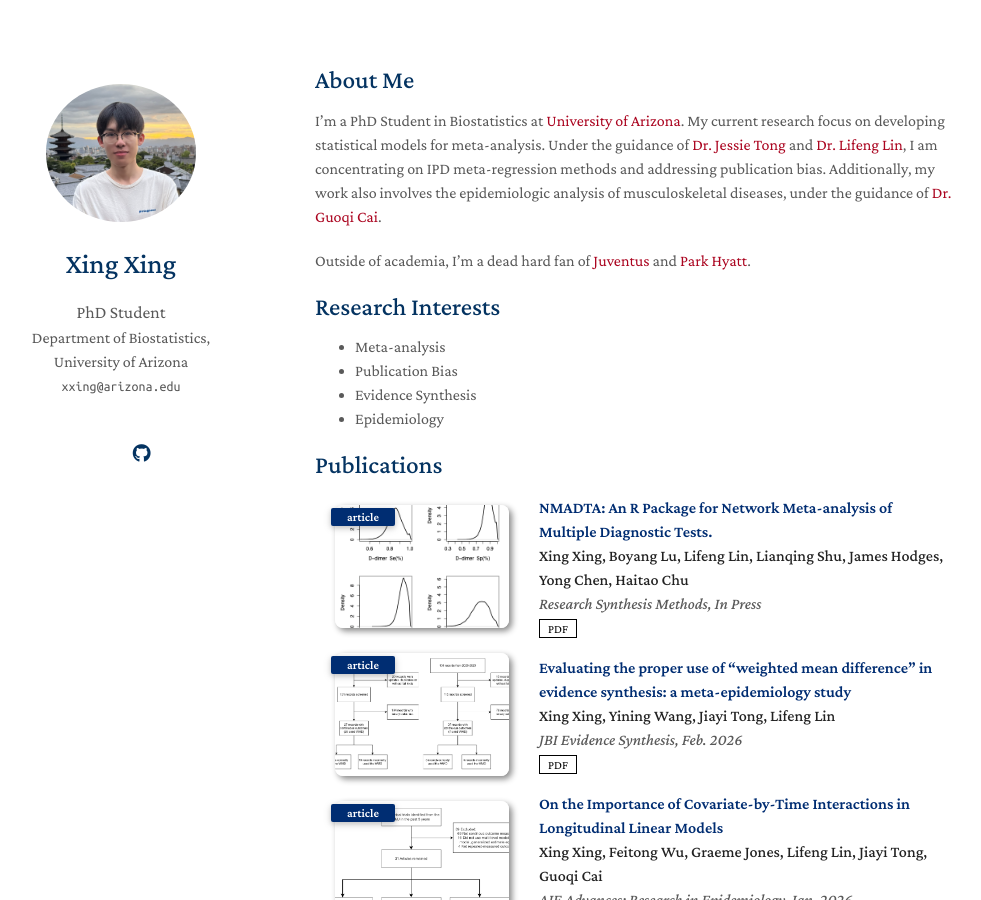
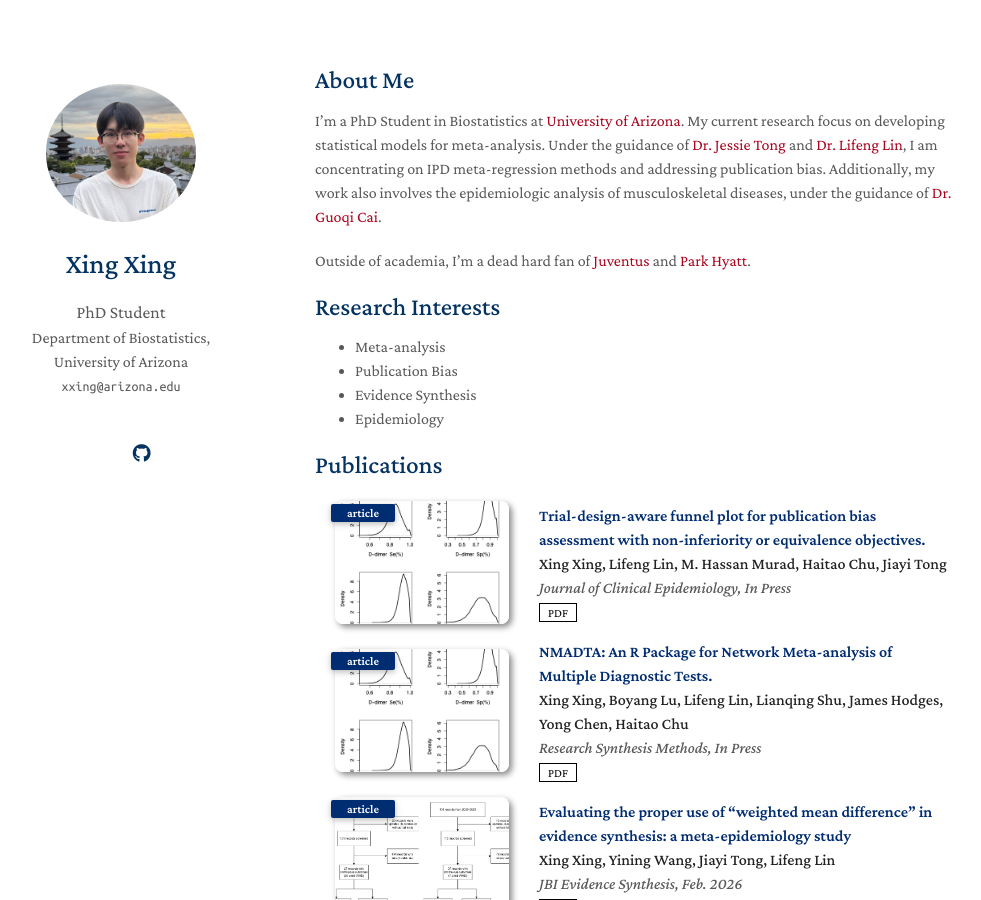
Before and after one commit to KevinXing3/kevinXing3.github.io, a Jekyll site: the page built from index.md, in a window 1280 px wide and 900 px high. Shown: the whole window, without its empty margins (155-1136 px from the left). Built offline with Jekyll 4.4.1, drawn with Linux system fonts in a browser that asks for light colours; nearby versions of some CDN libraries; a style sheet for code colours, icons or effects is not loaded; our own code applies the rules of GitHub Pages for plain Markdown files.

Commit message:
Update project.md

```diff
--- a/_includes/project.md
+++ b/_includes/project.md
@@ -2,6 +2,24 @@
 
 <div class="publications">
 <ol class="bibliography">
+
+<li>
+<div class="pub-row">
+  <div class="col-sm-3 abbr" style="position: relative;padding-right: 15px;padding-left: 15px;">
+    <img src="assets/img/density_hierarchical.png" class="teaser img-fluid z-depth-1">
+    <abbr class="badge">article</abbr>
+  </div>
+
+  <div class="col-sm-9" style="position: relative;padding-right: 15px;padding-left: 20px;">
+    <div class="title"><a href="https://academic.oup.com/aje/advance-article-abstract/doi/10.1093/aje/kwaf229/8285372?redirectedFrom=fulltext" style="color:#002D72"> Trial-design-aware funnel plot for publication bias assessment with non-inferiority or equivalence objectives.</a></div>
+    <div class="author"><strong>Xing Xing, Lifeng Lin, M. Hassan Murad, Haitao Chu, Jiayi Tong</strong></div>
+    <div class="periodical"><em>Journal of Clinical Epidemiology, In Press</em></div>
+    <div class="links">
+      <a href="https://academic.oup.com/aje/advance-article-abstract/doi/10.1093/aje/kwaf229/8285372?redirectedFrom=fulltext" class="btn btn-sm z-depth-0" role="button" target="_blank" style="font-size:12px;">PDF</a>
+    </div>
+  </div>
+</div>
+</li>
 
 <li>
 <div class="pub-row">
```
